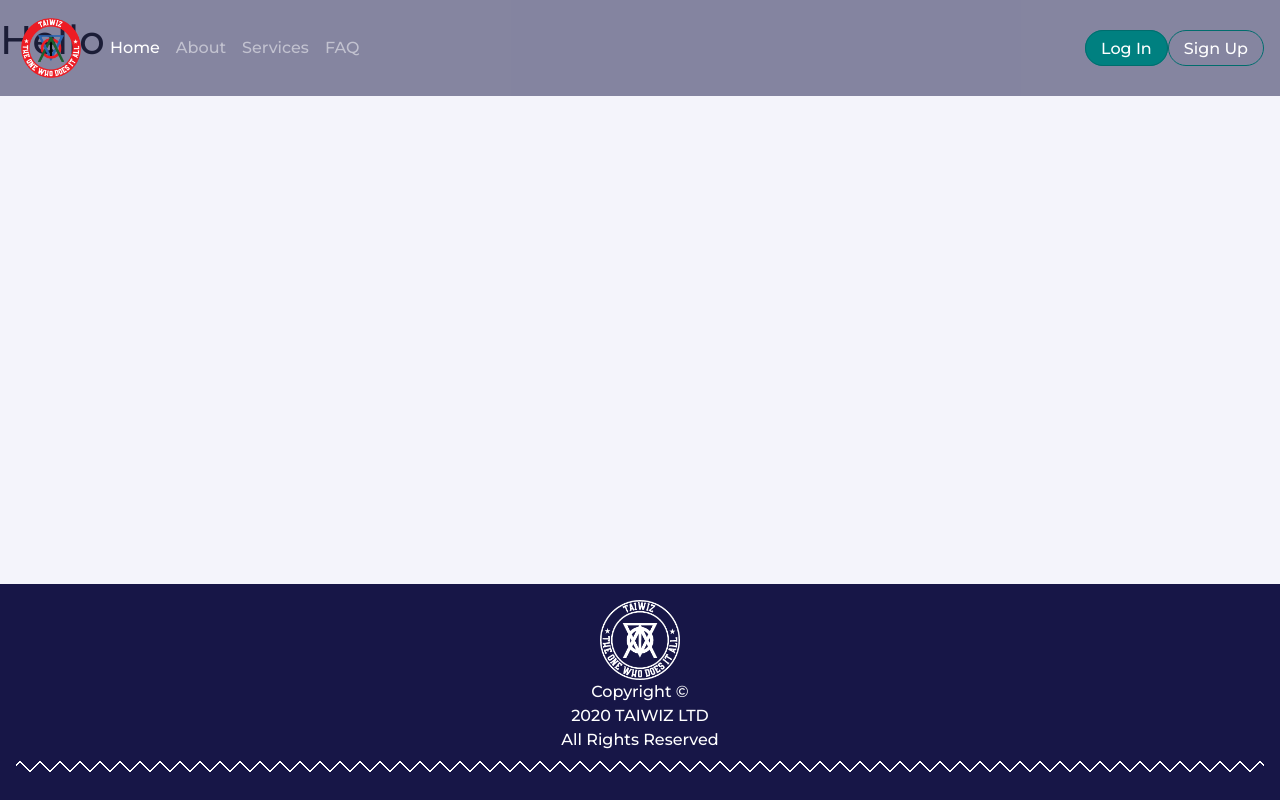
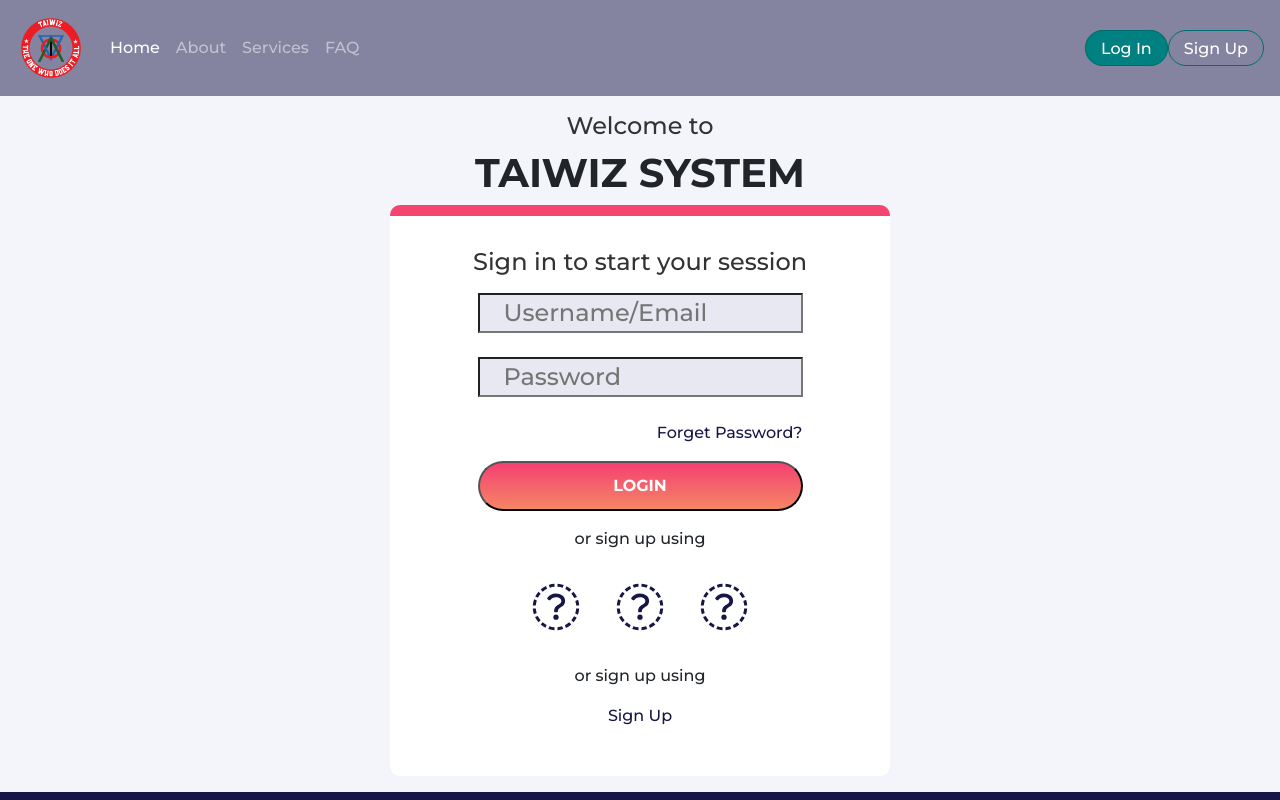
Before and after one commit to dhahmedhassan/front-tech, a website: page login.html in a window 1280 px wide. Shown: the top 800 px of the page. Drawn offline with nearby package versions, Linux system fonts and the light colour scheme.

Commit message:
add login page

```diff
--- a/login.html
+++ b/login.html
@@ -12,10 +12,13 @@
 
     <script src="https://code.jquery.com/jquery-3.5.1.slim.min.js"
         integrity="sha384-DfXdz2htPH0lsSSs5nCTpuj/zy4C+OGpamoFVy38MVBnE+IbbVYUew+OrCXaRkfj" crossorigin="anonymous">
-        </script>
+    </script>
     <link rel="stylesheet" href="css/main.css">
 
     <!-- FontAwesome  -->
+    <script src="https://cdnjs.cloudflare.com/ajax/libs/font-awesome/5.14.0/js/fontawesome.min.js"
+        integrity="sha512-i3N2a3sMtKOQHXCJF3qEpce5twcGN9mRsWQe6PUTf9WS/eG5XkivI97uxit7B2nRGz5XuoszBaqndSqxdeVfag=="
+        crossorigin="anonymous"></script>
     <link rel="stylesheet" href="css/all.css">
 
 
@@ -27,7 +30,7 @@
         <!-- Header  -->
         <header>
             <!-- Fixed navbar -->
-            <nav class="navbar navbar-expand-md navbar-dark fixed-top">
+            <nav class="navbar navbar-expand-md navbar-dark">
                 <a class="navbar-brand" href="#">
                     <img src="img/logo.png" alt="" width="70">
                 </a>
@@ -60,7 +63,54 @@
         <!-- /.Header  -->
 
         <main class="main">
-            <h1>Hello</h1>
+            <!-- Login  -->
+            <section class="login">
+                <h3 class="login__subtitle">
+                    Welcome to
+                </h3>
+                <h1 class="login__title">Taiwiz System</h1>
+
+                <div class="login__container">
+                    <p class="login__subtitle">Sign in to start your session</p>
+
+                    <form action="" method="post" class="login__form">
+                        <input type="text" name="username" id="username" class="login__input"
+                            placeholder="Username/Email">
+
+                        <input type="password" name="password" id="password" class="login__input"
+                            placeholder="Password">
+
+                        <a href="#" class="login__forget-passwd">Forget Password?</a>
+
+                        <button type="submit" class="login__button">Login</button>
+                    </form>
+
+                    <div class="login__text">
+                        or sign up using
+                    </div>
+
+                    <div class="login__social-icons">
+                        <a href="#">
+                            <i class="fa fa-facebook fa-3x"></i>
+                        </a>
+                        <a href="#">
+                            <i class="fa fa-twitter fa-3x"></i>
+                        </a>
+                        <a href="#">
+                            <i class="fa fa-google fa-3x"></i>
+                        </a>
+                    </div>
+
+                    <div class="login__text">
+                        or sign up using
+                    </div>
+
+                    <a href="#" class="login__signup">Sign Up</a>
+
+
+                </div>
+            </section>
+            <!-- /.Login  -->
         </main>
 
         <footer class="footer">
@@ -87,10 +137,10 @@
 
     <script src="https://cdn.jsdelivr.net/npm/popper.js@1.16.0/dist/umd/popper.min.js"
         integrity="sha384-Q6E9RHvbIyZFJoft+2mJbHaEWldlvI9IOYy5n3zV9zzTtmI3UksdQRVvoxMfooAo" crossorigin="anonymous">
-        </script>
+    </script>
     <script src="https://stackpath.bootstrapcdn.com/bootstrap/4.5.0/js/bootstrap.min.js"
         integrity="sha384-OgVRvuATP1z7JjHLkuOU7Xw704+h835Lr+6QL9UvYjZE3Ipu6Tp75j7Bh/kR0JKI" crossorigin="anonymous">
-        </script>
+    </script>
 </body>
 
 </html>
--- a/sass/_vars.scss
+++ b/sass/_vars.scss
@@ -1 +1,4 @@
 $primary: #171647;
+$primary-text: #38154d;
+$secondary: #f44571;
+$bg-sec: #e8e8f3;
--- a/sass/main.scss
+++ b/sass/main.scss
@@ -1,5 +1,6 @@
 
 @import url("https://fonts.googleapis.com/css2?family=Montserrat:wght@500;700&display=swap");
+@import url('https://fonts.googleapis.com/css2?family=Raleway:wght@400;700&display=swap');
 @import "../node_modules/include-media/dist/include-media";
 @import "vars";
 @import "mixins";
@@ -11,3 +12,6 @@
 @import "disc";
 @import "whyus";
 @import "nyh";
+
+// Pages
+@import "pages/login";
--- /dev/null
+++ b/sass/pages/_login.scss
@@ -0,0 +1,98 @@
+
+.login {
+    text-align: center;
+    font-family: 'Raleway', Arial, Helvetica, sans-serif;
+}
+
+.login__container {
+    background: #fff;
+    border-radius: 10px;
+    border-top: .7em solid $secondary;
+    margin: auto;
+    max-width: 500px;
+    display: flex;
+    flex-direction: column;
+    align-items: center;
+    padding: 2rem;
+}
+
+.login__title {
+    text-transform: uppercase;
+    font-weight: 600;
+}
+
+.login__subtitle {
+    font-size: 1.5em;
+    color: #333333;
+    line-height: 1.2;
+}
+
+.login__form {
+    display:flex;
+    flex-direction: column;
+}
+
+.login__labels {
+    color: #333333;
+    padding-left: 7px;
+    line-height: 2;
+    margin-top: 1em;
+}
+
+.login__inputs {
+    height: 55px;
+    background: transparent;
+    padding: 0 7px 0 43px;
+}
+
+input[type="text"], input[type="password"] {
+    display: block;
+    background:$bg-sec;
+    text-align:justify;
+    font-size: 150%;
+    margin-bottom: 1em;
+    padding-left: 1em;
+}
+
+
+.login__forget-passwd {
+    margin-left: auto;
+    margin-bottom: 1em;
+    color: $primary;
+    text-decoration: none;
+    &:link {
+        text-decoration: none;
+    }
+}
+
+.login__button {
+    @include peach();
+    cursor: pointer;
+    height: 50px;
+    font-size: 1em;
+}
+
+.login__text {
+    margin: 1em;
+}
+
+.login__social-icons {
+    margin: 1em;
+    a {
+        margin: 1em;
+        color: $primary;
+        text-decoration: none;
+        &:hover {
+            color: $secondary;
+        }
+    }
+}
+
+.login__signup {
+    margin-bottom: 1em;
+    color: $primary;
+    text-decoration: none;
+    &:hover {
+        color: $secondary;
+    }
+}
```
Also changed, not shown: css/footer.css (deleted), css/main.css, sass/_footer.scss (renamed from sass/footer.scss).
